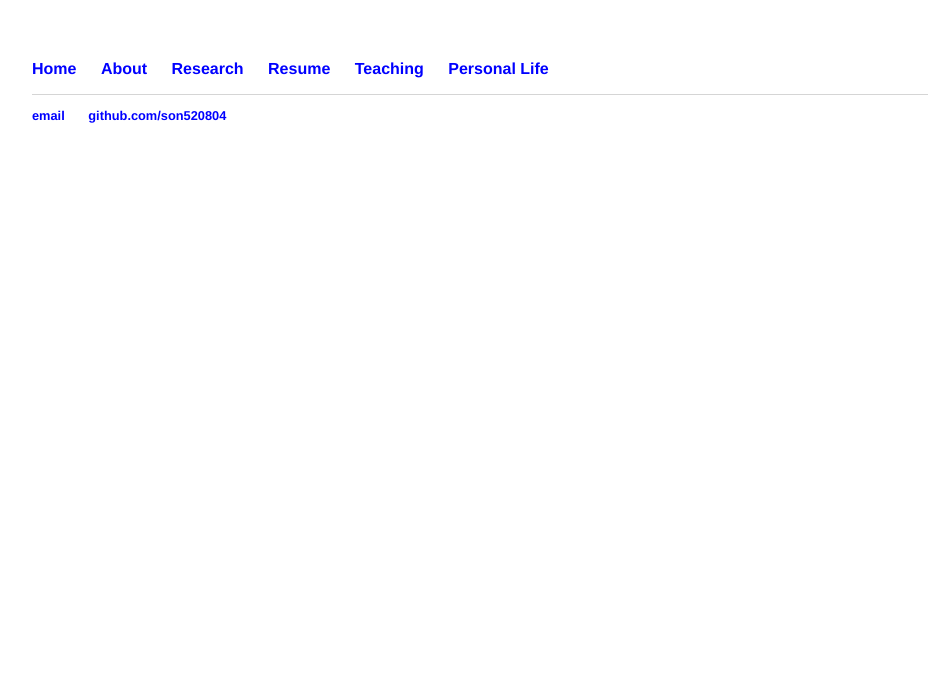
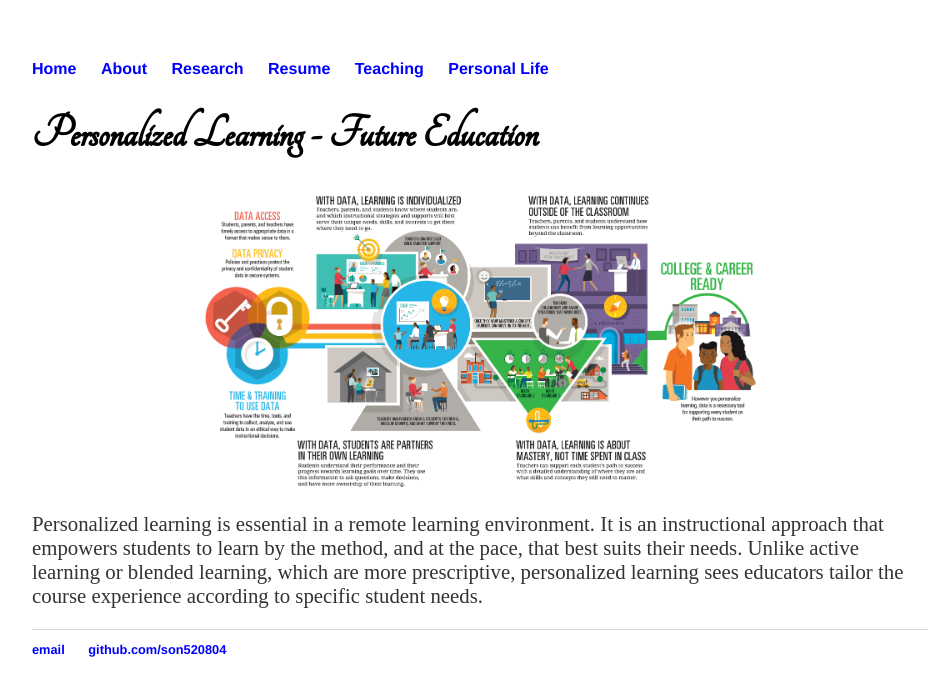
Before and after one commit to son520804/son520804.github.io, a Jekyll site: the page built from cv/personalized_learning/index.html, in a window 1280 px wide. Shown: the top 696 px of the page, without its empty margins (160-1094 px from the left). Built offline with Jekyll 4.4.1, drawn with Linux system fonts in a browser that asks for light colours.

Commit message:
Update index.html

```diff
--- a/cv/personalized_learning/index.html
+++ b/cv/personalized_learning/index.html
@@ -6,5 +6,30 @@ title: Concepts of Personalized Learning
 <html lang="en">
 <head>
 
-</head>
+    <link rel="stylesheet"
+          href="https://fonts.googleapis.com/css?family=Tangerine">
+
+    <style>
+
+        img {
+            display: block;
+			margin-left: auto;
+			margin-right: auto;
+			}
+
+
+    </style>
+
+    </head>
+
+
+    <body>
+        <main>
+		<h1>Personalized Learning - Future Education</h1>
+            <div class="about_content">
+                <img src="personalized_learning.PNG" class="about" alt="profile picture" style="width:62.5%"/>
+            </div>
+		<p>Personalized learning is essential in a remote learning environment. It is an instructional approach that empowers students to learn by the method, and at the pace, that best suits their needs. Unlike active learning or blended learning, which are more prescriptive, personalized learning sees educators tailor the course experience according to specific student needs.</p>
+        </main>
+    </body>
 </html>
```
